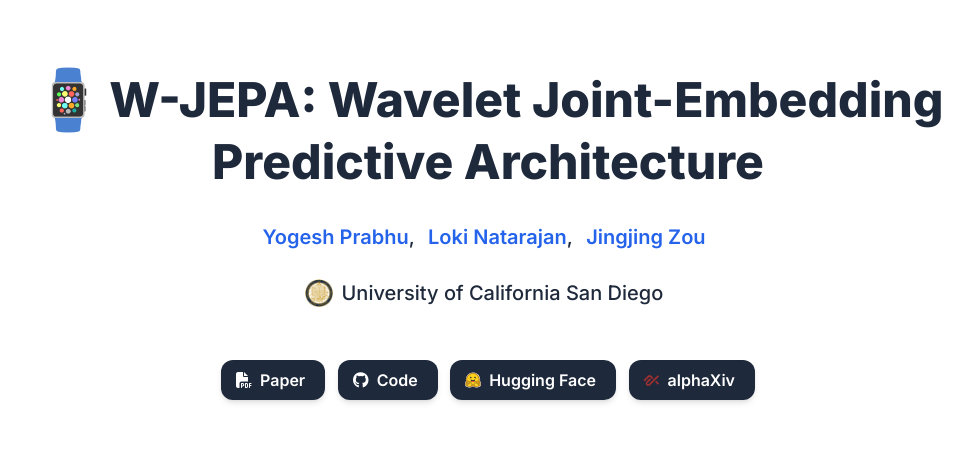
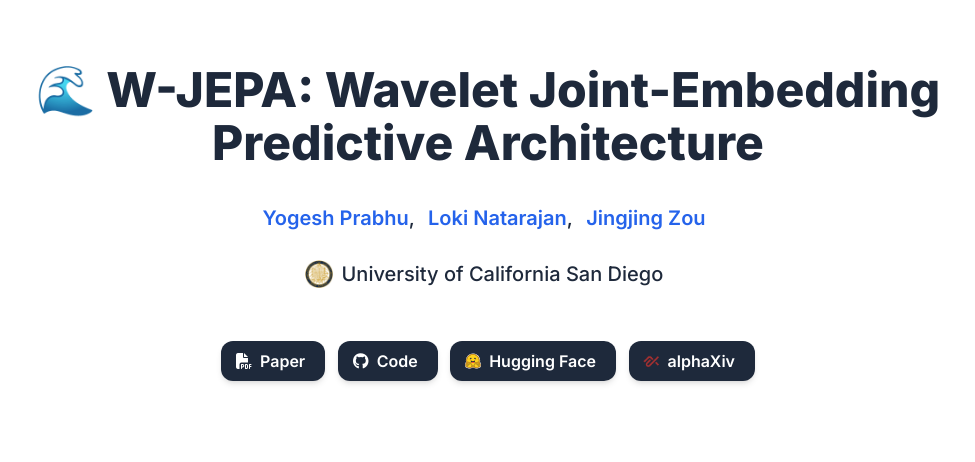
Before and after one commit to Yogesh914/wjepa, a plain HTML site: page index.html in a window 1280 px wide. Shown: the top 462 px of the page, without its empty margins (152-1127 px from the left). Drawn offline with Linux system fonts and the light colour scheme.

Commit message:
Use wave emoji in the title and favicon

```diff
--- a/index.html
+++ b/index.html
@@ -15,7 +15,7 @@
   <meta property="og:type" content="article">
   <meta property="og:title" content="W-JEPA: Wavelet Joint-Embedding Predictive Architecture">
   <meta property="og:description" content="Wavelet tokens as the units of masked latent prediction for wearable activity recognition.">
-  <link rel="icon" href="apple.png" type="image/png" sizes="512x512">
+  <link rel="icon" href="wave.svg" type="image/svg+xml" sizes="any">
   <link rel="preconnect" href="https://fonts.googleapis.com">
   <link rel="preconnect" href="https://fonts.gstatic.com" crossorigin>
   <link href="https://fonts.googleapis.com/css2?family=Inter:wght@400;500;600;700;800&display=swap" rel="stylesheet">
@@ -36,7 +36,7 @@
         <div class="container is-max-desktop">
           <div class="columns is-centered">
             <div class="column has-text-centered">
-              <h1 class="title is-1 publication-title"><img class="title-icon" src="apple.png" width="48" height="48" alt="">W-JEPA: Wavelet Joint-Embedding Predictive Architecture</h1>
+              <h1 class="title is-1 publication-title"><span aria-hidden="true">🌊</span> W-JEPA: Wavelet Joint-Embedding Predictive Architecture</h1>
               <div class="is-size-5 publication-authors">
                 <span class="author-block"><span class="author-name">Yogesh Prabhu</span>,</span>
                 <span class="author-block"><span class="author-name">Loki Natarajan</span>,</span>
--- a/pca.html
+++ b/pca.html
@@ -1,7 +1,7 @@
 <!doctype html>
 <html lang="en"><head><meta charset="utf-8"><meta name="viewport" content="width=device-width, initial-scale=1">
 <title>W-JEPA · Explore the representations</title>
-<link rel="icon" href="apple.png" type="image/png" sizes="512x512">
+<link rel="icon" href="wave.svg" type="image/svg+xml" sizes="any">
 <link rel="stylesheet" href="styles.css">
 </head><body class="embed-page" data-figure-view="pca">
 <div class="wjepa-figure" id="wjepa-figure">
--- a/static/css/wjepa.css
+++ b/static/css/wjepa.css
@@ -1,7 +1,6 @@
 /* W-JEPA content additions. The original template styles remain unchanged. */
 .skip-link{position:absolute;top:-100px;left:16px;z-index:1001;background:white;padding:12px;color:#2563eb}
 .skip-link:focus{top:12px}
-.publication-title .title-icon{display:inline-block;width:1.5em;height:1.5em;object-fit:contain;vertical-align:-.4em;margin-right:.1em}
 .publication-authors .author-name{color:var(--primary-color);font-weight:600}
 .publication-authors .affiliation{display:inline-flex;align-items:center;justify-content:center;gap:.55rem}
 .publication-authors .institution-icon{display:block;width:28px;height:28px;object-fit:contain;flex-shrink:0}
--- a/wavelet.html
+++ b/wavelet.html
@@ -1,7 +1,7 @@
 <!doctype html>
 <html lang="en"><head><meta charset="utf-8"><meta name="viewport" content="width=device-width, initial-scale=1">
 <title>W-JEPA · Wavelet decomposition</title>
-<link rel="icon" href="apple.png" type="image/png" sizes="512x512">
+<link rel="icon" href="wave.svg" type="image/svg+xml" sizes="any">
 <link rel="stylesheet" href="styles.css">
 </head><body class="embed-page" data-figure-view="wavelet">
 <div class="wjepa-figure" id="wjepa-figure">
```
Also changed, not shown: apple.png (deleted), wave.svg (added).
